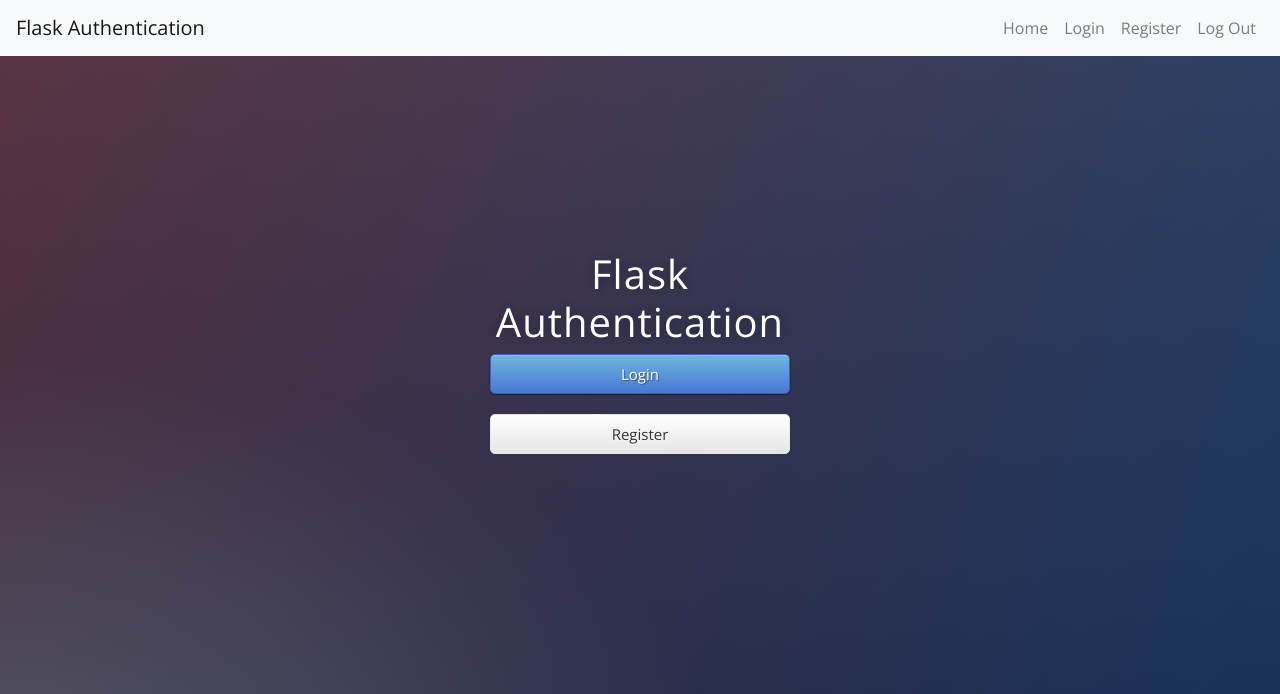
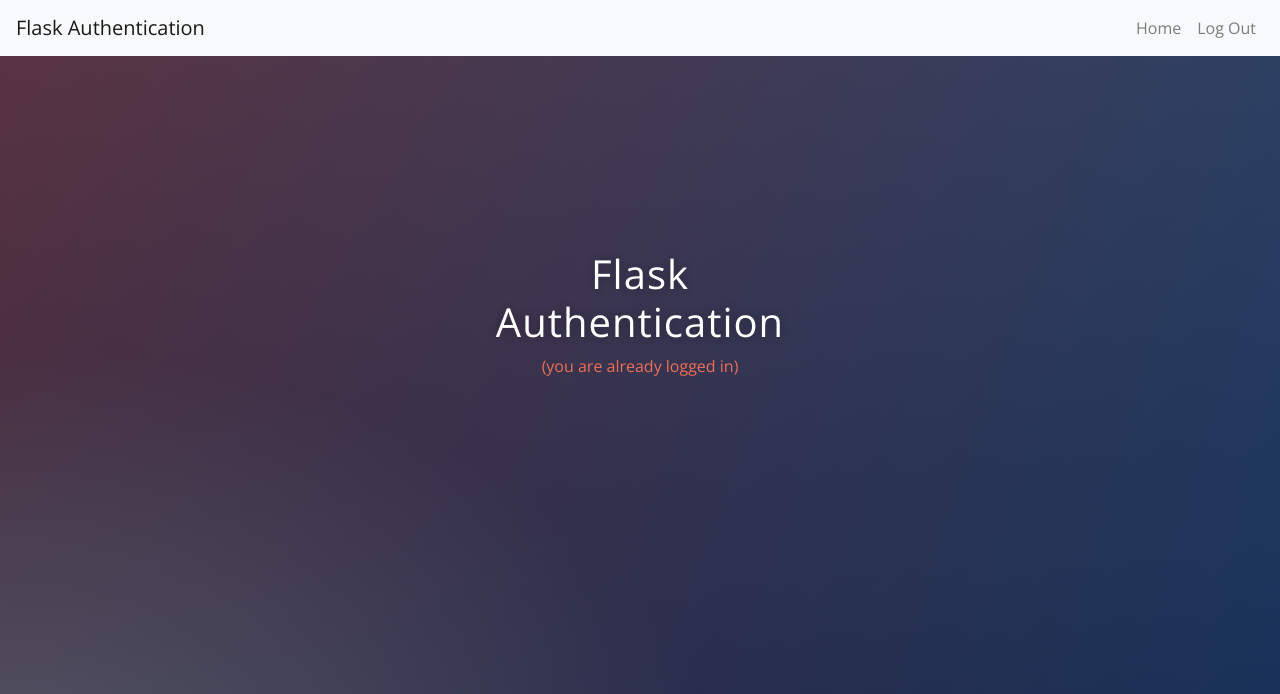
Before and after one commit to pichborithk/python-bootcamp, a Flask app: page / in a window 1280 px wide. Shown: the top 694 px of the page. Run offline with Flask 3, Linux system fonts and the light colour scheme; the visitor is signed in with stand-in values (Sample User, id 1); some libraries are stand-ins or nearby versions.

Commit message:
update day 68

```diff
--- a/Day 68- flask-auth/main.py
+++ b/Day 68- flask-auth/main.py
@@ -8,7 +8,7 @@
     flash,
     send_from_directory,
 )
-from flask_sqlalchemy import SQLAlchemy
+
 from werkzeug.security import generate_password_hash, check_password_hash
 from flask_login import (
     login_user,
@@ -45,12 +45,21 @@
 
 @app.route("/")
 def home():
-    return render_template("index.html")
+    return render_template("index.html", logged_in=current_user.is_authenticated)
 
 
 @app.route("/register", methods=["GET", "POST"])
 def register():
     if request.method == "POST":
+        email = request.form.get('email')
+        result = db.session.execute(db.select(User).where(User.email == email))
+        # Note, email in db is unique so will only have one result.
+        user = result.scalar()
+        if user:
+            # User already exists
+            flash("You've already signed up with that email, log in instead!")
+            return redirect(url_for('login'))
+
         hash_and_salted_password = generate_password_hash(
             request.form.get("password"), method="pbkdf2:sha256", salt_length=8
         )
@@ -68,7 +77,7 @@
 
         return redirect(url_for("secrets"))
 
-    return render_template("register.html")
+    return render_template("register.html", logged_in=current_user.is_authenticated)
 
 
 @app.route("/login", methods=["GET", "POST"])
@@ -80,13 +89,19 @@
         # Find user by email entered.
         result = db.session.execute(db.select(User).where(User.email == email))
         user = result.scalar()
+        if not user:
+            flash("That email does not exist, please try again.")
+            return redirect(url_for("login"))
 
         # Check stored password hash against entered password hashed.
-        if check_password_hash(user.password, password):
+        if not check_password_hash(user.password, password):
+            flash("Password incorrect, please try again.")
+            return redirect(url_for("login"))
+        else:
             login_user(user)
             return redirect(url_for("secrets"))
 
-    return render_template("login.html")
+    return render_template("login.html", logged_in=current_user.is_authenticated)
 
 
 @app.route("/secrets")
@@ -94,7 +109,7 @@
 def secrets():
     print(current_user.name)
     # Passing the name from the current_user
-    return render_template("secrets.html", name=current_user.name)
+    return render_template("secrets.html", name=current_user.name, logged_in=True)
 
 
 @app.route("/logout")
--- a/Day 68- flask-auth/templates/base.html
+++ b/Day 68- flask-auth/templates/base.html
@@ -23,7 +23,7 @@
           <li class="nav-item">
             <a class="nav-link" href="{{ url_for('home') }}">Home</a>
           </li>
-          <!-- TODO: Hide the Login/Registration navigation for logged-in users -->
+          <!--  Hide the Login/Registration navigation for logged-in users -->
           {% if not logged_in: %}
           <li class="nav-item">
             <a class="nav-link" href="{{ url_for('login') }}">Login</a>
--- a/Day 68- flask-auth/templates/index.html
+++ b/Day 68- flask-auth/templates/index.html
@@ -2,7 +2,8 @@
 
 <div class="box">
   <h1>Flask Authentication</h1>
-  <!-- TODO: Hide the Login/Registration buttons for logged-in users -->
+  <!-- Hide the Login/Registration buttons for logged-in users -->
+  {% if not logged_in: %}
   <a href="{{ url_for('login') }}" class="btn btn-primary btn-block btn-large"
     >Login</a
   >
@@ -11,6 +12,9 @@
     class="btn btn-secondary btn-block btn-large"
     >Register</a
   >
+  {% else %}
+     <p> (you are already logged in) </p>
+  {% endif %}
 </div>
 
 {% endblock %}
```
Also changed, not shown: Day 68- flask-auth/templates/login.html (+8 -1 lines).
